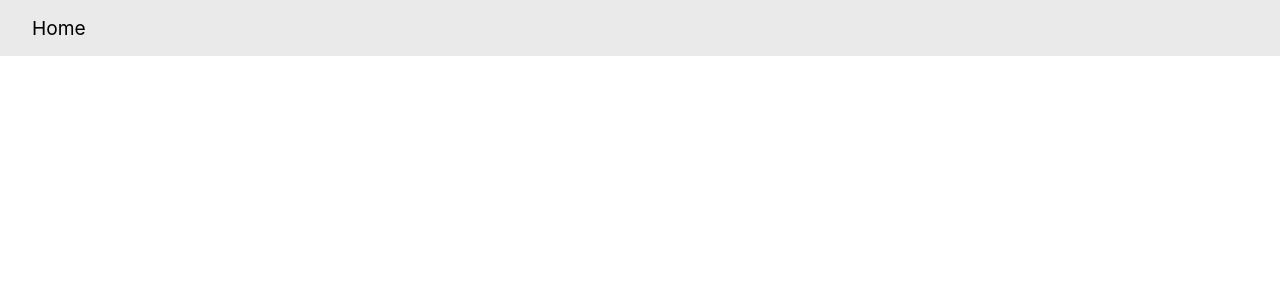
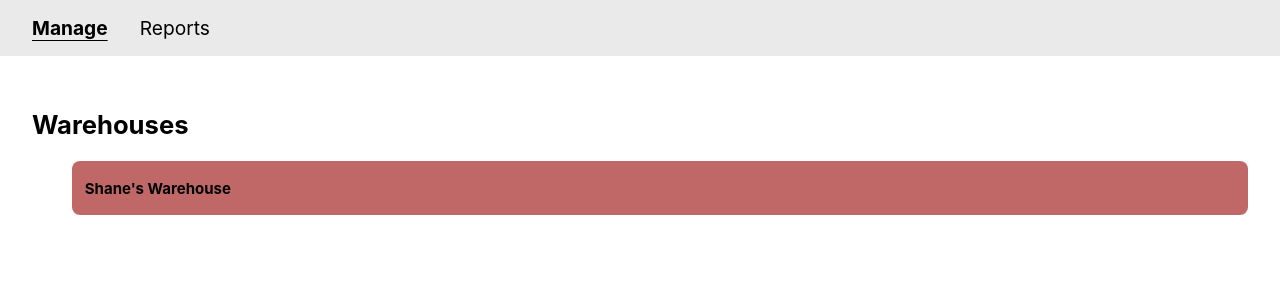
Before and after one commit to shanekoby19/inventory-app, a React (Create React App) app: page / in a window 1280 px wide. Shown: the top 300 px of the page. Built offline with nearby package versions, Linux system fonts and the light colour scheme.

Commit message:
update the item component to use the new items styles

```diff
--- /dev/null
+++ b/src/components/Item.js
@@ -0,0 +1,15 @@
+
+
+import '../styles/components/Item.scss';
+
+const Item = ({ data }) => {
+    const { name, description, quantity } = data;
+
+    return (
+        <div className='item'>
+            <h2 className="item__name">{name}</h2>
+        </div>
+    )
+}
+
+export default Item;
--- a/src/components/Navigation.js
+++ b/src/components/Navigation.js
@@ -5,10 +5,19 @@ import '../styles/components/Navigation.scss';
 const Navigation = () => {
     return (
         <nav className='nav'>
-            <NavLink
-                to="/home"
-                className='nav__item'
-            >Home</NavLink>
+            <div className='nav__items'>
+                <NavLink
+                    to="/"
+                    className='nav__item'
+                >Manage</NavLink>
+                <NavLink
+                    to="/reports"
+                    className='nav__item'
+                >Reports</NavLink>
+            </div>
+
+            <div className='nav__icon'>
+            </div>
         </nav>
     )
 }
--- a/src/index.css
+++ b/src/index.css
@@ -1,13 +1,25 @@
 body {
   margin: 0;
+  box-sizing: border-box;
   font-family: -apple-system, BlinkMacSystemFont, 'Segoe UI', 'Roboto', 'Oxygen',
     'Ubuntu', 'Cantarell', 'Fira Sans', 'Droid Sans', 'Helvetica Neue',
     sans-serif;
   -webkit-font-smoothing: antialiased;
   -moz-osx-font-smoothing: grayscale;
+  height: 100vh;
+  font-size: 62.5%;
+}
+
+main {
+  padding: 2rem;
+  height: calc(100vh - 2rem);
 }
 
 code {
   font-family: source-code-pro, Menlo, Monaco, Consolas, 'Courier New',
     monospace;
 }
+
+.primary__heading {
+  font-size: 1.6rem;
+}
--- a/src/pages/Home.js
+++ b/src/pages/Home.js
@@ -1,9 +1,18 @@
 import React from 'react';
+import List from '../components/List';
+
+import '../styles/pages/Home.scss';
+
+const warehouses = [{
+    name: "Shane's Warehouse",
+    _id: "1"
+}]
 
 const Home = () => {
     return(
-        <section>
-            <h1>Home</h1>
+        <section className='home'>
+            <h1 className='primary__heading'>Warehouses</h1>
+            <List list={warehouses}/>
         </section>
     )
 }
--- a/src/pages/Layout.js
+++ b/src/pages/Layout.js
@@ -6,12 +6,12 @@ import '../styles/pages/Layout.scss';
 
 const Layout = () => {
     return (
-        <body>
+        <div className='layout'>
             <Navigation/>
             <main>
-                <Outlet/>
+                <Outlet className='outlet'/>
             </main>
-        </body>
+        </div>
     )
 }
 
--- a/src/routes/router.js
+++ b/src/routes/router.js
@@ -8,7 +8,7 @@ const router = createBrowserRouter([
         element: <Layout />,
         children: [
             {
-                path: '/home',
+                index: true,
                 element: <Home />
             }
         ]
--- /dev/null
+++ b/src/styles/components/Item.scss
@@ -0,0 +1,5 @@
+.item {
+    background-color: rgb(192, 104, 104);
+    border-radius: 0.5rem;
+    padding: 0.3rem 0.8rem;
+}
--- a/src/styles/components/Navigation.scss
+++ b/src/styles/components/Navigation.scss
@@ -11,5 +11,14 @@
         font-size: 1.2rem;
         color: black;
         text-decoration: none;
+        &:not(:last-child) {
+            margin-right: 2rem;
+        }
     }
 }
+
+.active {
+    text-decoration: underline;
+    font-weight: bold;
+    text-underline-offset: 0.3rem;
+}
--- a/src/styles/pages/Layout.scss
+++ b/src/styles/pages/Layout.scss
@@ -1,6 +1,3 @@
-body {
-    height: 100vh;
-    font-size: 62.5%;
-
+.layout {
 
 }
```
Also changed, not shown: src/styles/pages/Home.scss (added).
